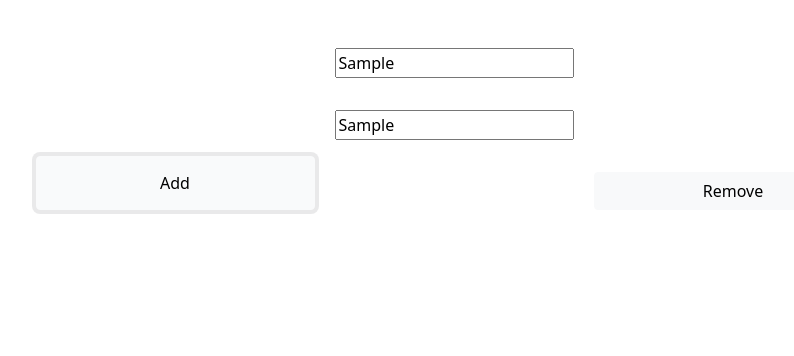
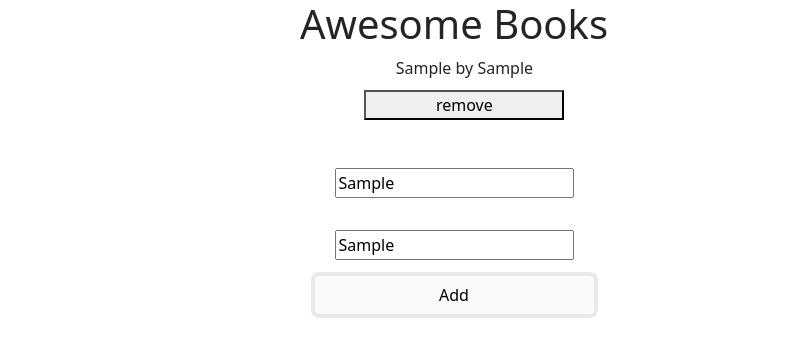
Before and after one commit to amklass11/Library-app, a plain HTML site: page index.html in a window 1280 px wide. Both pictures are taken after typing "Sample", "Sample" into the empty fields and a click on the button "Add". Shown: the whole page, without its empty margins (186-980 px from the left). Drawn offline with nearby package versions, Linux system fonts and the light colour scheme.

Commit message:
Update script.js

```diff
--- a/index.html
+++ b/index.html
@@ -5,9 +5,15 @@
     <meta http-equiv="X-UA-Compatible" content="IE=edge">
     <meta name="viewport" content="width=device-width, initial-scale=1.0">
     <link href="https://cdn.jsdelivr.net/npm/bootstrap@5.0.2/dist/css/bootstrap.min.css" rel="stylesheet" integrity="sha384-EVSTQN3/azprG1Anm3QDgpJLIm9Nao0Yz1ztcQTwFspd3yD65VohhpuuCOmLASjC" crossorigin="anonymous">
+    <link rel="stylesheet" href="styles.css">
     <title>Library site</title>
 </head>
 <body>
+  <h1 class="d-flex justify-content-center">Awesome Books</h1>
+<div id="bookShelf">
+
+</div>
+
 <div class="container d-flex justify-content-center flex-column">
   <div class="mb-3 mt-5 d-flex justify-content-center ">
     <input type="text" id="title" placeholder="Enter book title" name="book-title">
@@ -16,9 +22,10 @@
     <input type="text" id="author" placeholder="Enter book author" name="book-author">
   </div>
   <div class="d-flex">
-  <button type="button" class="btn btn-light w-25 mx-auto">Add</button>
-  <button type="button" class="btn btn-light w-25 mx-auto mt-3">Remove</button>
+  <button type="button" class="btn btn-light w-25 mx-auto" onclick="newBook()" id="addbtn">Add</button>
 </div>
 </div>
+
+<script src="scripts.js"></script>
 </body>
 </html>
--- a/scripts.js
+++ b/scripts.js
@@ -1,8 +1,45 @@
 let myLibrary=[];
+let newId = 1;
 
+function addBook(id, title,author) {
+    const book= {
+        id, title, author
+    }
+    myLibrary.push(book)
+    return book;
+}
 
-function Book(title,author) {
-    this.title= title;
-    this.author= author;
+function newBook() {
+   const title= document.getElementById('title');
+   const author= document.getElementById('author');
+   const book= addBook(newId++, title.value, author.value);
+   addBookToShelf(book);
 }
-let book= new Book(title,author);
+
+function removeBook(id) {
+    myLibrary = myLibrary.filter(book => book.id != id);
+    return myLibrary;
+}
+
+function removeBookwin(event) {
+    const btn = event.target;
+    const value = btn.value;
+    removeBook(value);
+    btn.parentElement.remove();
+}
+
+function addBookToShelf(book) {
+    const bookShelf= document.getElementById('bookShelf');
+    bookShelf.setAttribute("style", "display:flex; flex-direction: column; margin-left: 43%;");
+    const bookdiv = document.createElement('div');
+    const bookcard = document.createElement('div');
+    bookcard.setAttribute("style", "text-align:center; width: 200px; display:flex; flex-direction: column; gap: 10px;");
+    bookcard.textContent = book.title+ " by " + book.author;
+    const removebtn = document.createElement('button');
+    removebtn.textContent = "remove";
+    removebtn.value = book.id;
+    removebtn.onclick = removeBookwin;
+    bookdiv.appendChild(bookcard);
+    bookcard.appendChild(removebtn);
+    bookShelf.appendChild(bookcard);
+}
```
